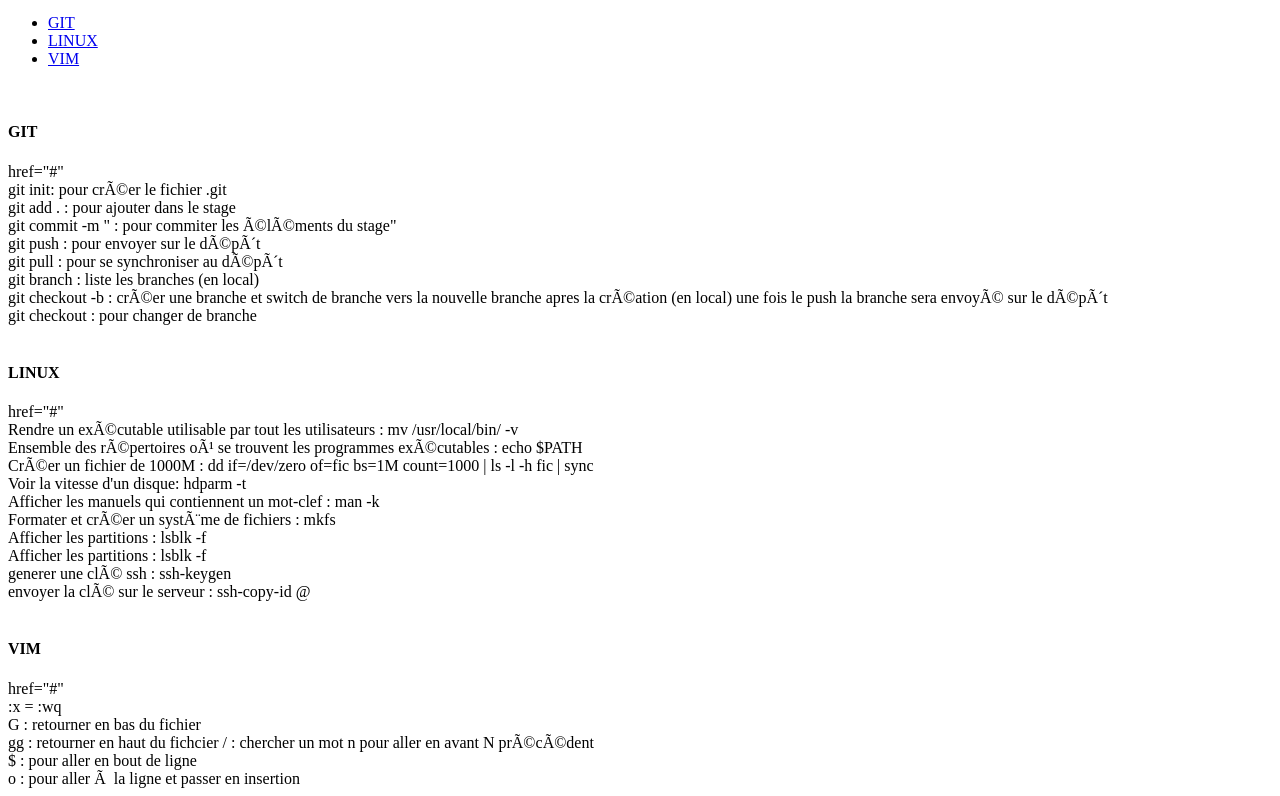
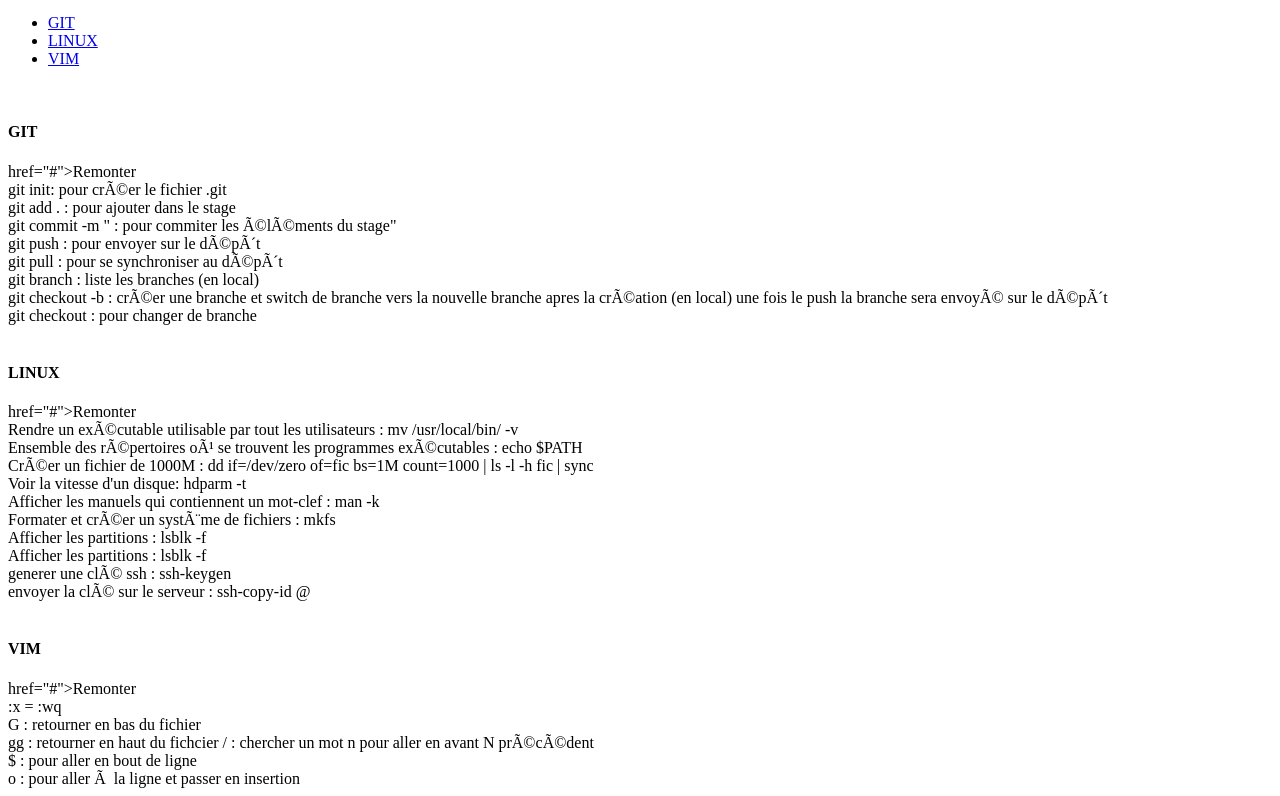
Before and after one commit to tux2162/cheatsheet, a plain HTML site: page index.html in a window 1280 px wide. Shown: the part 28-824 px from the top of the page. Drawn offline with nearby package versions, Linux system fonts and the light colour scheme.

Commit message:
Update index.html

```diff
--- a/index.html
+++ b/index.html
@@ -42,7 +42,7 @@
     <div  class=col>
 	 </br>
    	 <h4 id="git" >GIT</h4>
-	  <a>href="#"</a>
+	  <a>href="#">Remonter</a>
    	 </br>
     	<div class="list-group">
   		<a class="list-group-item list-group-item-action active">git init: pour créer le fichier .git</a>
@@ -64,7 +64,7 @@
    	 </div>
 	 </br>
    	 <h4 id="linux">LINUX</h4>
-	 <a>href="#"</a>
+	  <a>href="#">Remonter</a>
    	 </br>
 	 	<a class="list-group-item list-group-item-action active">Rendre un exécutable utilisable par tout les utilisateurs : mv <fichier> /usr/local/bin/ -v
 		</a>
@@ -90,7 +90,7 @@
   		</br>
 	 </br>
    	 <h4 id="vim">VIM</h4>
-	 <a>href="#"</a>
+	  <a>href="#">Remonter</a>
 
    	 </br>
 		<a class="list-group-item list-group-item-action active">:x = :wq</a>
```
